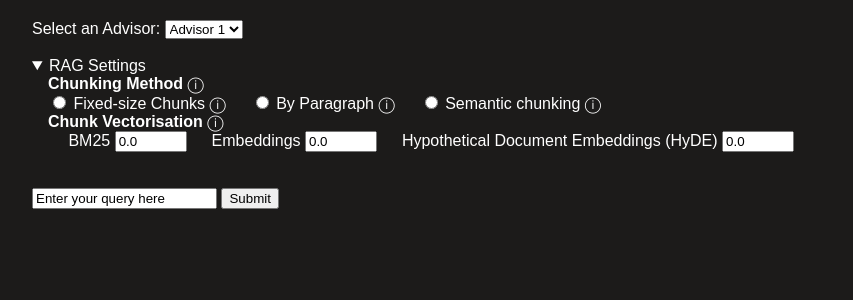
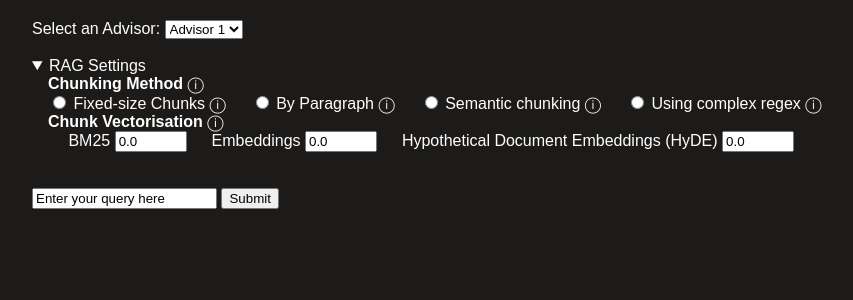
Before and after one commit to J-sephB-lt-n/happy-language-friends, a Flask app: page /ask-a-question in a window 1280 px wide, after a click on "RAG Settings". Shown: the part 177-477 px from the top of the page, without its empty margins (160-1013 px from the left). Run offline with Flask 3, Linux system fonts and the light colour scheme; parts of the project's set-up code (start-up, migrations or seed data) failed here and were passed over.

Commit message:
feat(ask-a-question.html): added complex regex chunking option

```diff
--- a/happy_rag_friends/templates/pages/ask-a-question.html
+++ b/happy_rag_friends/templates/pages/ask-a-question.html
@@ -40,6 +40,12 @@
                     <p style="display:inline" class="tooltip-above" data-tooltip="Here is the text inside the tooltip">&#9432;</p>
                     <p style="display:inline">&emsp;</p>
                 </label>
+                <label>
+                    <input type="radio" name="chunking" value="semantic">
+                    Using complex regex
+                    <p style="display:inline" class="tooltip-above" data-tooltip="Here is the text inside the tooltip">&#9432;</p>
+                    <p style="display:inline">&emsp;</p>
+                </label>
             </div>
         </form>
         <br>
```
